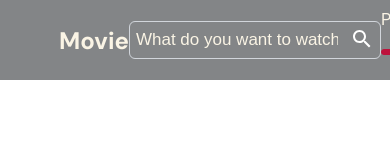
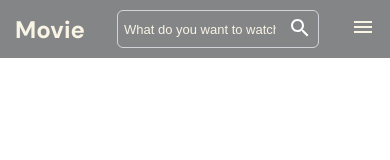
Before and after one commit to htainhtain/Movie-App, a React (Create React App) app: page / in a window 390 px wide. Shown: the top 160 px of the page. Built offline with nearby package versions, Linux system fonts and the light colour scheme; no server answers.

Commit message:
Make Navigation bar & cart component responsive

```diff
--- a/src/components/Cart/Cart.css
+++ b/src/components/Cart/Cart.css
@@ -5,15 +5,17 @@
   position: absolute;
   z-index: 9999;
   display: flex;
-  align-items: center;
+  align-items: flex-start;
   justify-content: center;
   color: var(--color-text-dark);
   top: 0;
+  padding: 150px 0px;
 }
 
 .cart {
-  height: 80%;
+  height: 40%;
   min-width: 50%;
+  /* padding: 10px 0px; */
 }
 
 .selected-movies-container {
--- a/src/components/Navbar/Navbar.css
+++ b/src/components/Navbar/Navbar.css
@@ -1,7 +1,7 @@
 .nav-bar-container {
   position: fixed;
   top: 0;
-  height: 80px;
+  padding: 5px 0;
   width: 100%;
   z-index: 999999;
   color: var(--color-text-dark);
@@ -16,7 +16,44 @@
   display: flex;
   align-items: center;
   justify-content: space-between;
+  /* display: gird;
+  grid-template-columns: 1fr 1fr 1fr;
+  justify-items: center;
+  align-items: center; */
   list-style-type: none;
+  padding: 0;
+  transition: height ease-in 0.5s;
+}
+
+.nav-bar.mobile {
+  display: grid;
+  grid-template-areas:
+    "logo search-bar menu"
+    "slider slider slider";
+  row-gap: 20px;
+  justify-items: center;
+  align-items: center;
+}
+
+.nav-bar.mobile .nav-bar-group.fifth-group {
+  display: block;
+  justify-self: center;
+}
+
+.first-group {
+  grid-area: logo;
+}
+
+.second-group {
+  grid-area: search-bar;
+}
+
+.fourth-group {
+  grid-area: menu;
+}
+
+.fifth-group {
+  grid-area: slider;
 }
 
 .nav-bar-group {
@@ -34,10 +71,12 @@
 .circle-red-container {
   background-color: var(--color-red-dark);
   border-radius: 50%;
-  padding: 10px;
+  padding: 13px;
   display: flex;
   justify-content: center;
   align-items: center;
+  width: 25px;
+  height: 25px;
 }
 
 .nav-bar-title {
@@ -46,10 +85,8 @@
 }
 
 .nav-bar-shopping-cart-container {
-  width: 36px;
-  height: 36px;
   position: relative;
-  margin-left: 10px;
+  /* left: 10px; */
   cursor: pointer;
   transform-origin: center;
   transition: box-shadow ease 0.2s;
@@ -72,15 +109,44 @@
 
 .price-range-slider-container {
   width: 150px;
+  margin-right: 10px;
 }
 
 .nav-bar-shopping-cart-container {
   margin-left: 10px;
 }
 
+.nav-bar-group.fourth-group,
+.nav-bar-group.fifth-group {
+  display: none;
+}
+
+.nav-bar-menu {
+  cursor: pointer;
+}
+
 /* media query */
 @media (max-width: 968px) {
+  .nav-bar-container {
+    padding: 10px 0;
+  }
+
   .nav-bar-logo-container {
     display: none;
   }
+
+  .nav-bar {
+    width: 100%;
+    justify-content: space-between;
+    margin: 0;
+    padding: 0px 15px;
+  }
+
+  .nav-bar-group.third-group {
+    display: none;
+  }
+
+  .nav-bar-group.fourth-group {
+    display: block;
+  }
 }
--- a/src/components/Navbar/Navbar.js
+++ b/src/components/Navbar/Navbar.js
@@ -1,4 +1,4 @@
-import React, { useContext } from "react";
+import React, { useContext, useEffect, useState } from "react";
 
 import { movieContext } from "../../context/movie-context";
 
@@ -7,10 +7,33 @@ import ShoppingCart from "../Ui/Icons/ShoppingCart";
 import Searchbar from "./Searchbar/Searchbar";
 import MuiSlider from "../Ui/Slider/MuiSlider";
 
+import MenuIcon from "@mui/icons-material/Menu";
+
 import "./Navbar.css";
 
 const Navbar = (props) => {
   const context = useContext(movieContext);
+
+  const navBar = document.querySelector(".nav-bar");
+
+  const [windowSize, setWindowSize] = useState(window.innerWidth);
+
+  useEffect(() => {
+    function handleWindowResize() {
+      console.log("resize");
+      setWindowSize(window.innerWidth);
+      if (windowSize < 968 && navBar.classList.contains("mobile")) {
+        navBar.classList.remove("mobile");
+      }
+    }
+
+    window.addEventListener("resize", handleWindowResize);
+
+    return () => {
+      window.removeEventListener("resize", handleWindowResize);
+    };
+    // console.log(window.innerWidth)
+  }, [windowSize]);
 
   const handleShoppingCart = (e) => {
     props.setCartOpen(!props.cartOpen);
@@ -18,10 +41,14 @@ const Navbar = (props) => {
 
   const { totalSelectedMovieCount } = context.selectedMoviesState;
 
+  const menuHandler = (e) => {
+    navBar.classList.toggle("mobile");
+  };
+
   return (
     <nav className="nav-bar-container">
       <ul className="nav-bar">
-        <div className="nav-bar-group">
+        <div className="nav-bar-group first-group">
           <li className="nav-bar-logo-container circle-red-container">
             <Logo />
           </li>
@@ -33,14 +60,35 @@ const Navbar = (props) => {
             </main>
           </li>
         </div>
-        <li>
+        <li className="nav-bar-group second-group">
           <Searchbar
             setSearchKeyword={props.setSearchKeyword}
             setTabVal={props.setTabVal}
           />
         </li>
-
-        <div className="nav-bar-group">
+        <div className="nav-bar-group third-group">
+          <li className="price-range-slider-container">
+            <MuiSlider
+              priceUpperBound={props.priceUpperBound}
+              setPriceUpperBound={props.setPriceUpperBound}
+            />
+          </li>
+          <li
+            className="nav-bar-shopping-cart-container circle-red-container"
+            onClick={handleShoppingCart}
+          >
+            <ShoppingCart />
+            <div className="nav-bar-shopping-cart-count">
+              {totalSelectedMovieCount}
+            </div>
+          </li>
+        </div>
+        <div className="nav-bar-group fourth-group">
+          <li className="nav-bar-menu-container">
+            <MenuIcon className="nav-bar-menu" onClick={menuHandler} />
+          </li>
+        </div>
+        <div className="nav-bar-group fifth-group">
           <li className="price-range-slider-container">
             <MuiSlider
               priceUpperBound={props.priceUpperBound}
--- a/src/components/Navbar/Searchbar/Searchbar.css
+++ b/src/components/Navbar/Searchbar/Searchbar.css
@@ -39,6 +39,10 @@
 
 @media (max-width: 968px) {
   .search-bar-container {
-    width: 250px;
+    width: 200px;
+  }
+
+  .search-bar-input {
+    font-size: 13px;
   }
 }
--- a/src/components/Navbar/Searchbar/Searchbar.js
+++ b/src/components/Navbar/Searchbar/Searchbar.js
@@ -21,6 +21,8 @@ const Searchbar = (props) => {
     <div className="search-bar-container">
       <form className="search-bar-form" onSubmit={handleSearch}>
         <input
+          id="field1"
+          autocomplete="do-not-autofill"
           type="text"
           placeholder="What do you want to watch?"
           name="search"
--- a/src/index.css
+++ b/src/index.css
@@ -38,3 +38,12 @@ p {
   --color-light-greyish-blue-dark: hsl(234, 39%, 85%);
   --color-light-greyish-blue-hover-dark: hsl(240, 2%, 52%);
 }
+
+input:-webkit-autofill,
+input:-webkit-autofill:hover,
+input:-webkit-autofill:focus,
+input:-webkit-autofill:active {
+  background-color: transparent;
+  -webkit-box-shadow: 0 0 0 30px rgba(9, 12, 16, 0.5) inset !important;
+  font-family: "Orbitron", sans-serif;
+}
```
